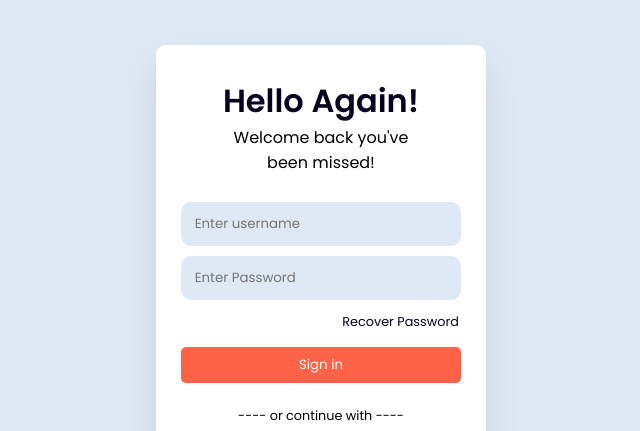
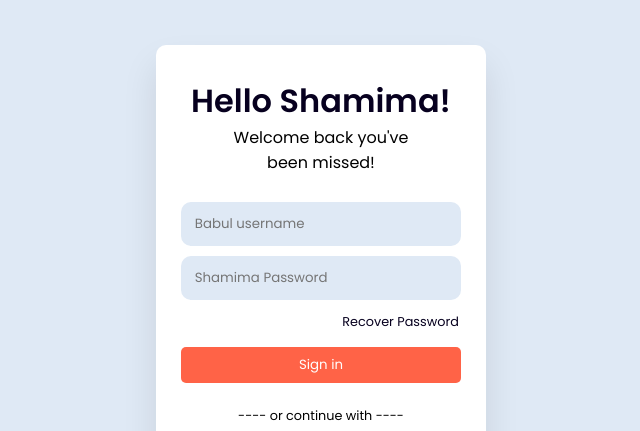
Before and after one commit to webheromission/signinform, a plain HTML site: page index.html in a window 1280 px wide. Shown: the top 431 px of the page, without its empty margins (319-959 px from the left). Drawn offline with Linux system fonts and the light colour scheme.

Commit message:
Update index.html

```diff
--- a/index.html
+++ b/index.html
@@ -10,11 +10,11 @@
 </head>
 <body>
     <div class="wrapper">
-        <h1>Hello Again!</h1>
+        <h1>Hello Shamima!</h1>
         <p>Welcome back you've <br> been missed!</p>
         <form>
-            <input type="text" placeholder="Enter username">
-            <input type="text" placeholder="Enter Password">
+            <input type="text" placeholder="Babul username">
+            <input type="text" placeholder="Shamima Password">
             <p class="recover">
                 <a href="#">Recover Password</a>
             </p>
```
